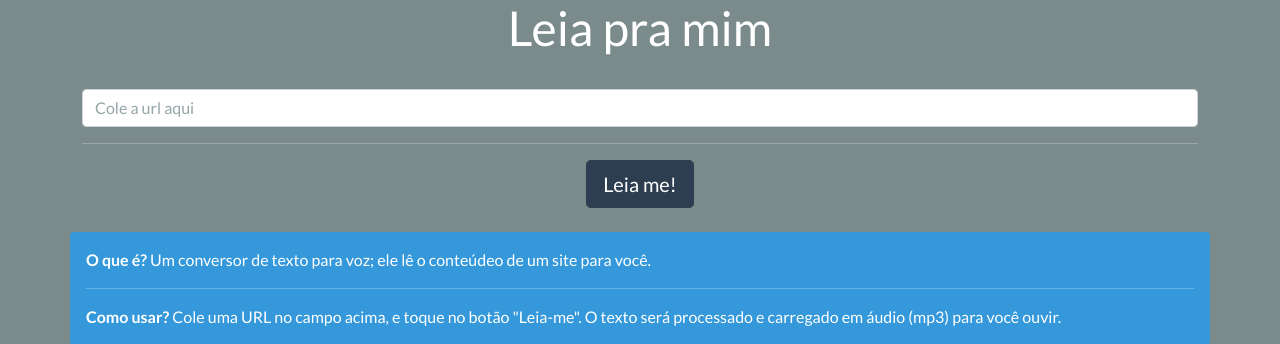
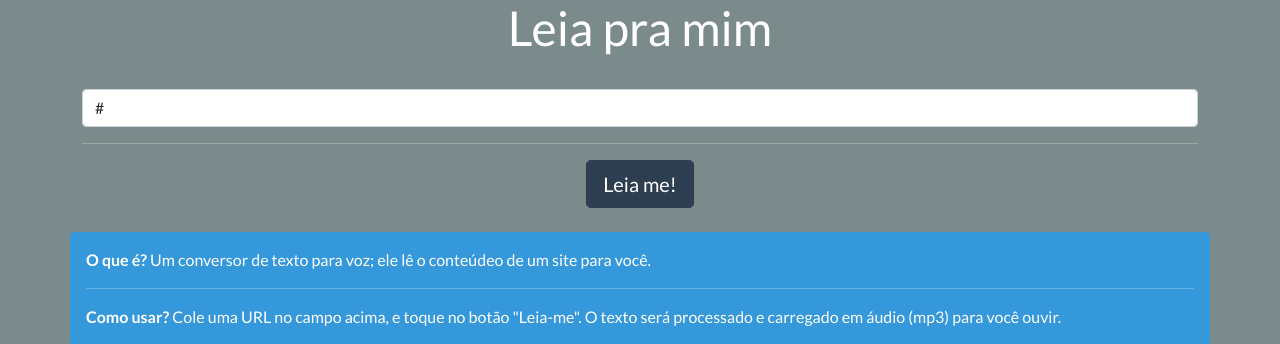
Before and after one commit to t3rcio/ttsplatform, a Django app: template app/templates/index.html in a window 1280 px wide. Shown: the part 199-543 px from the top of the page. Run offline with Django 4.2, Linux system fonts and the light colour scheme; the template is opened without the code that fills it: most values are stand-ins (such as "Sample title", 1, 10 or a date in 2020); some libraries are stand-ins or nearby versions.

Commit message:
WIP melhoria no retorno do POST

```diff
--- a/app/core/views.py
+++ b/app/core/views.py
@@ -19,7 +19,8 @@ def index(request, **kwargs):
             new_request.save()
             contexto = {
                 'APP_URL':settings.APP_URL,
-                'ide': new_request.ide
+                'ide': new_request.ide,
+                'item': new_request,
             }
             publisher(task_convert_url, **{'request_tts':new_request.to_dict()})
     return render(request, 'index.html', contexto)
--- a/app/templates/index.html
+++ b/app/templates/index.html
@@ -55,7 +55,7 @@
                     <form id="form" action="{% url 'home' %}" method="POST">
                         {% csrf_token %}
                         <div class="form-group">
-                            <input type="url" required placeholder="Cole a url aqui" name="url" class="form-control text-lg" id="url">
+                            <input type="url" required placeholder="Cole a url aqui" name="url" class="form-control text-lg" id="url" value="{{item.url}}">
                         </div>
                         <hr/>
                         <button type="submit" class="btn btn-lg btn-primary">Leia me!</button>
```
